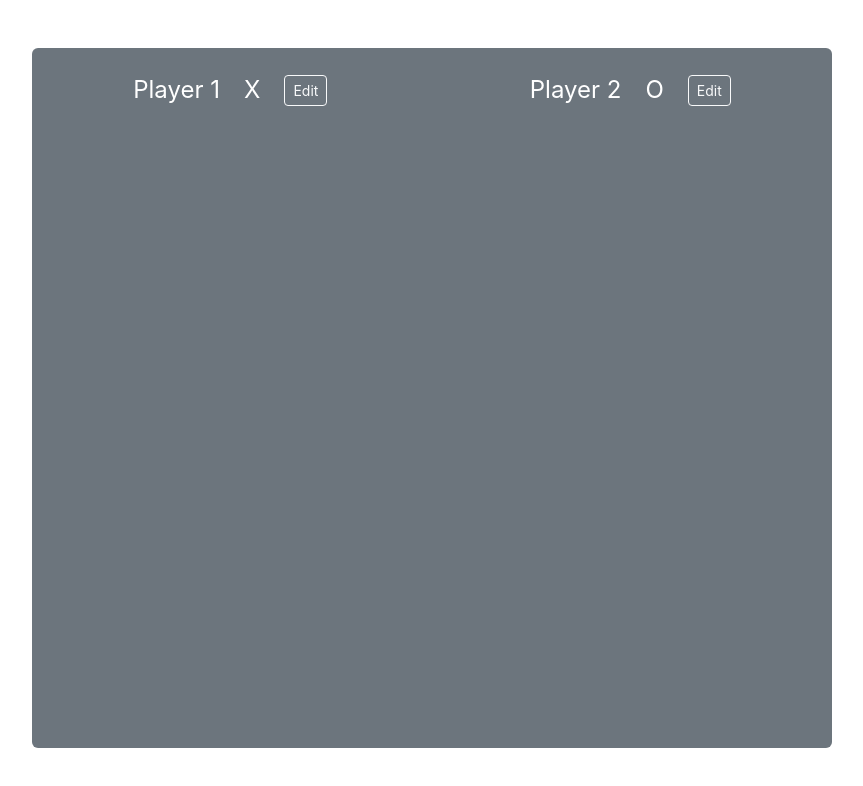
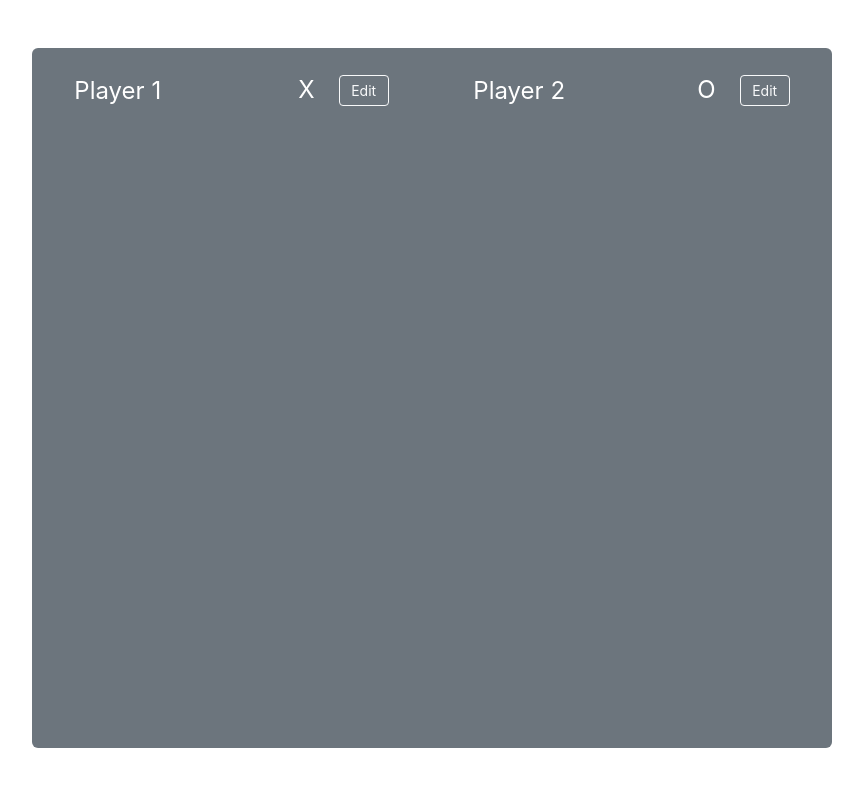
Before and after one commit to romy47/react_tic_tac_toe, a React (Create React App) app: page / in a window 1280 px wide. Shown: the top 786 px of the page, without its empty margins (208-1071 px from the left). Built offline with nearby package versions, Linux system fonts and the light colour scheme.

Commit message:
player name editing added

```diff
--- a/src/App.css
+++ b/src/App.css
@@ -3,3 +3,12 @@
   min-height: 700px;
   margin: 0 auto;
 }
+
+.player-name {
+  width: 200px;
+  height: 35px;
+}
+
+.edit-player-name-btn {
+  min-width: 50px;
+}
--- a/src/App.js
+++ b/src/App.js
@@ -7,8 +7,8 @@ function App() {
     <div className='App'>
       <div id='game-board' class='bg-secondary border-1 rounded mt-5'>
         <ul id='game-players' class='list-unstyled d-flex justify-content-around text-white fs-4 py-4'>
-          <Player name='Player 1' symbol='X' />
-          <Player name='Player 2' symbol='O' />
+          <Player initialName='Player 1' symbol='X' />
+          <Player initialName='Player 2' symbol='O' />
         </ul>
       </div>
     </div>
--- a/src/components/Player.jsx
+++ b/src/components/Player.jsx
@@ -1,9 +1,25 @@
-export default function Player({ name, symbol }) {
+import { useState } from "react";
+export default function Player({ initialName, symbol }) {
+    const [isEditingPlayerName, setIsEditingPlayerName] = useState(false);
+    const [playerName, setPlayerName] = useState(initialName);
+
+    function handleEditPlayerBtnClick() {
+        setIsEditingPlayerName((editing) => !editing);
+    }
+
+    function handleChangePlayerName(event) {
+        setPlayerName(event.target.value);
+    }
+
+    let playerNameElement = <span class='me-4 player-name'>{playerName}</span>
+    if (isEditingPlayerName) {
+        playerNameElement = <input type='text' class='me-4 player-name' value={playerName} onChange={handleChangePlayerName}></input>
+    }
     return (
         <li class='d-flex align-items-center'>
-            <span class='me-4'>{name}</span>
+            {playerNameElement}
             <span class='me-4'>{symbol}</span>
-            <button class='btn btn-outline-light btn-sm'>Edit</button>
+            <button onClick={handleEditPlayerBtnClick} class='edit-player-name-btn btn btn-outline-light btn-sm'>{isEditingPlayerName ? 'Save' : 'Edit'}</button>
         </li>
     );
 }
```
